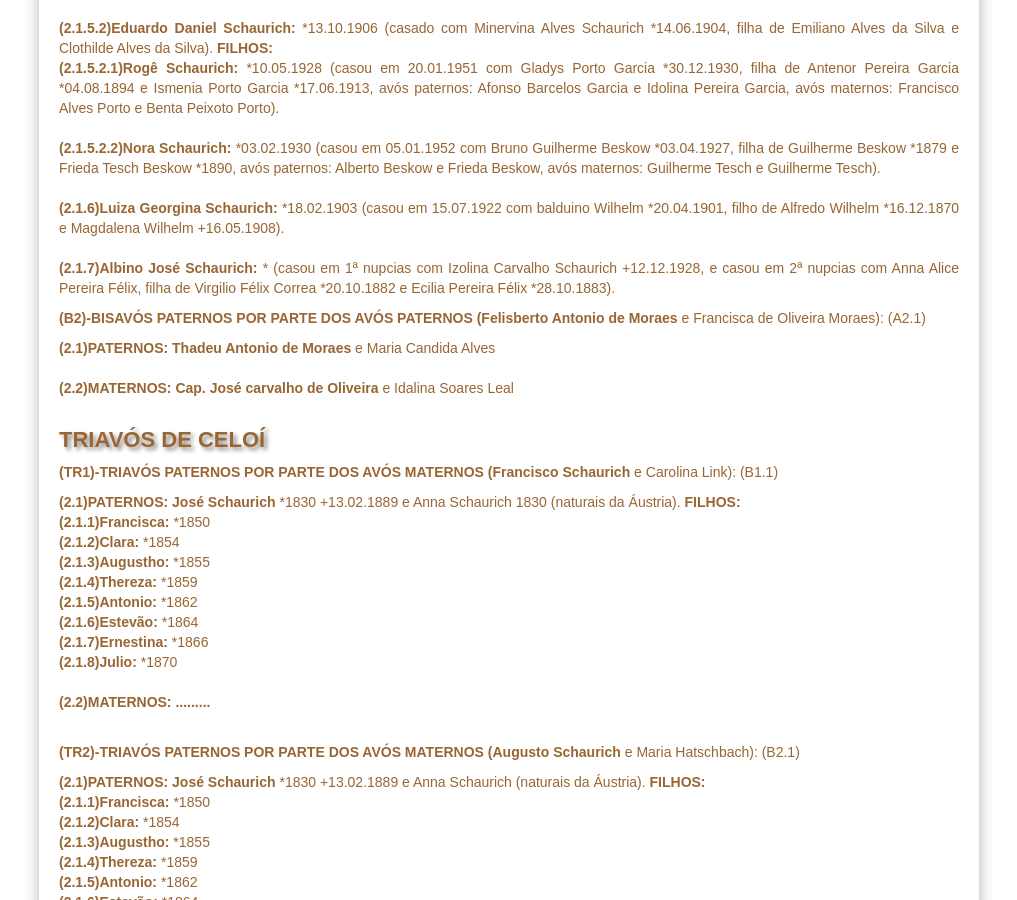
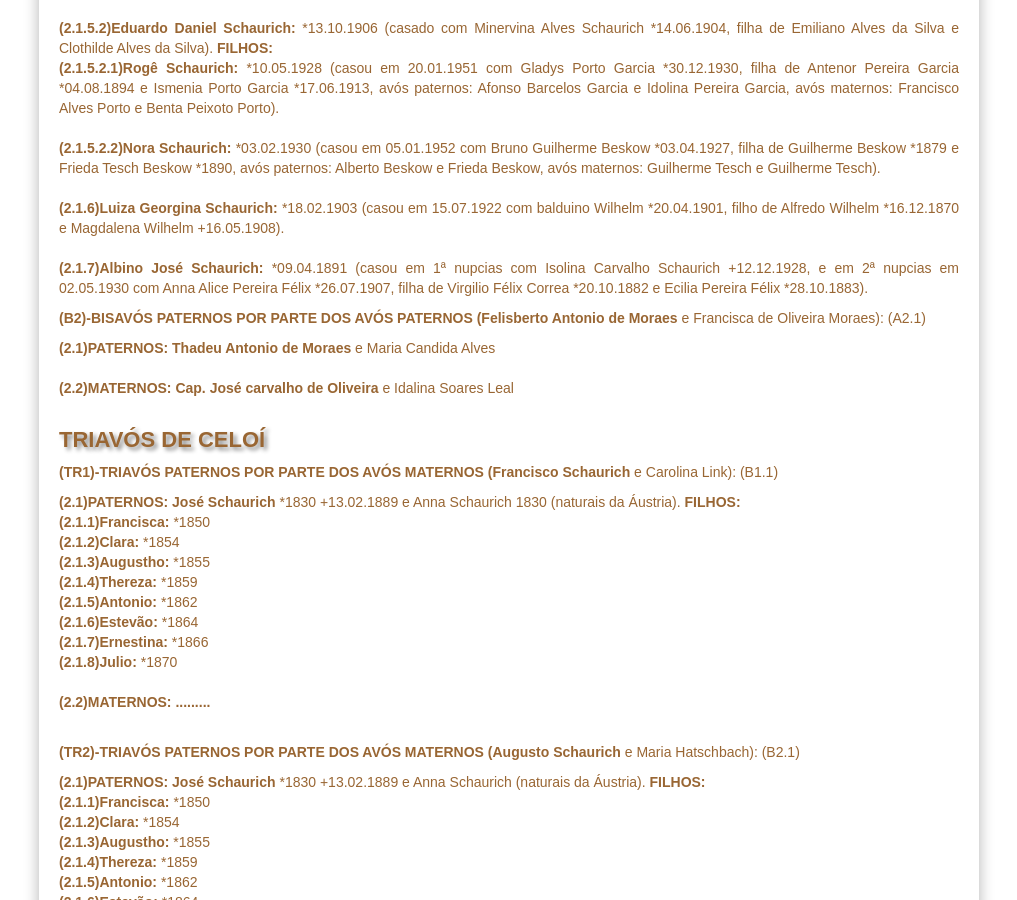
Before and after one commit to claudiovargas1955/claudiovargas1955.github.io, a Jekyll site: the page built from _pages/familia-schaurich.html, in a window 1280 px wide and 900 px high, scrolled down 2189 px. Shown: the whole window, without its empty margins (131-1148 px from the left). Built offline with Jekyll 4.4.1, drawn with Linux system fonts in a browser that asks for light colours; some web fonts are replaced.

Commit message:
Update familia-schaurich.html

```diff
--- a/_pages/familia-schaurich.html
+++ b/_pages/familia-schaurich.html
@@ -267,8 +267,9 @@ Ortiz  avós maternos: José da Silva Moura e Francisca Vargas de Moura RC-83).
             <b>(2.1.6)Luiza Georgina Schaurich: </b>*18.02.1903 (casou em 15.07.1922 com balduino Wilhelm *20.04.1901, filho de Alfredo
             Wilhelm *16.12.1870 e Magdalena Wilhelm +16.05.1908). <br><br>
 
-            <b>(2.1.7)Albino José Schaurich: </b>* (casou em 1ª nupcias com Izolina Carvalho Schaurich +12.12.1928, e casou em 2ª
-            nupcias com Anna Alice Pereira Félix, filha de Virgilio Félix Correa *20.10.1882 e Ecilia Pereira Félix *28.10.1883).
+            <b>(2.1.7)Albino José Schaurich: </b>*09.04.1891 (casou em 1ª nupcias com Isolina Carvalho Schaurich +12.12.1928, e em 2ª
+            nupcias em 02.05.1930 com Anna Alice Pereira Félix *26.07.1907, filha de Virgilio Félix Correa *20.10.1882 e Ecilia
+            Pereira Félix *28.10.1883).
 
 
 <p><b>(B2)-BISAVÓS PATERNOS POR PARTE DOS AVÓS PATERNOS (Felisberto Antonio de Moraes </b>e Francisca de Oliveira Moraes): (A2.1)
```
